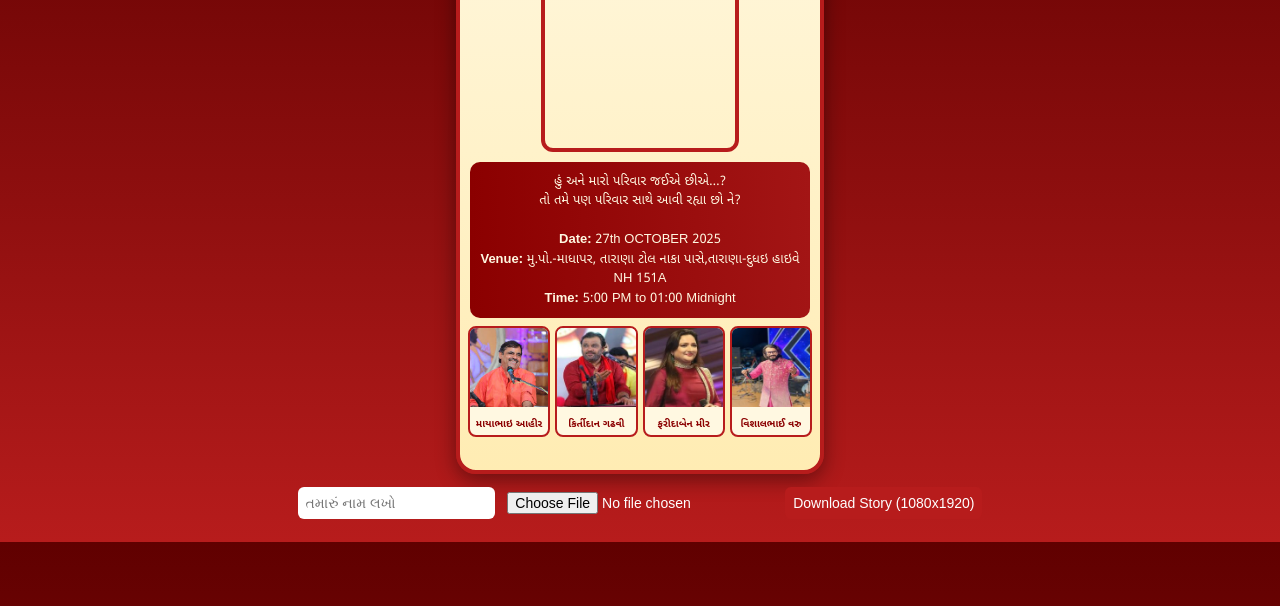
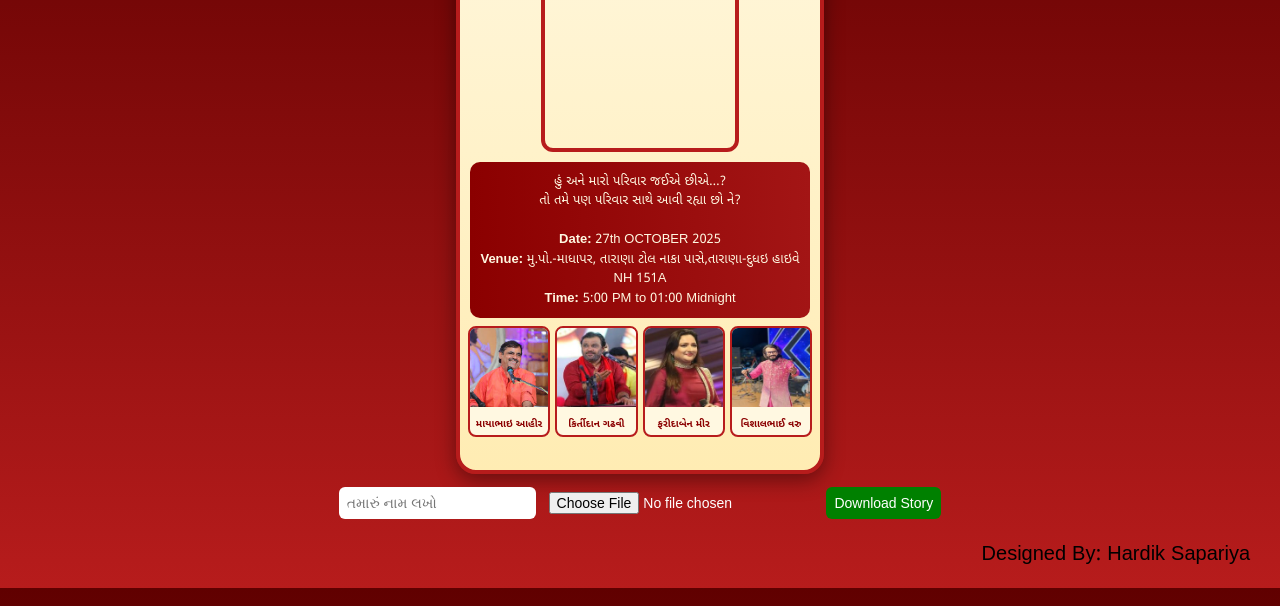
Before and after one commit to keyurc2003/vishwakarma_kelavani_dham, a plain HTML site: page index.html in a window 1280 px wide. Shown: the part 194-800 px from the top of the page. Drawn offline with nearby package versions, Linux system fonts and the light colour scheme.

Commit message:
added credit name

```diff
--- a/index.html
+++ b/index.html
@@ -122,6 +122,17 @@
       cursor: pointer;
     }
 
+    #downloadBtn{
+     background-color: green;
+    }
+
+    #credit{
+      color: black;
+      margin-right: 10px;
+      font-size: 20px;
+      float: right
+    }
+
     .no-capture {
       display: block;
     }
@@ -152,19 +163,19 @@
 
     <div class="gallery">
       <div class="gallery-item">
-        <img src="img/mayabhai.jfif" alt="માયાલાલ આહીર">
+        <img src="img/mayabhai.jfif" alt="માયાભાઇ આહીર">
         <p>માયાભાઇ આહીર</p>
       </div>
       <div class="gallery-item">
-        <img src="img/Kirtidan_Gadhvi.jpg" alt="નિરલકાંત ગઢવી">
+        <img src="img/Kirtidan_Gadhvi.jpg" alt="કિર્તીદાન ગઢવી">
         <p>કિર્તીદાન ગઢવી</p>
       </div>
       <div class="gallery-item">
-        <img src="IMG/Farida_Meer.jpg" alt="ફાલ્ગુની મીરા">
+        <img src="img/Farida_Meer.jpg" alt="ફરીદાબેન મીર">
         <p>ફરીદાબેન મીર</p>
       </div>
       <div class="gallery-item">
-        <img src="IMG/Vishal_Varu.jpg" alt="વિશાલભાઈ વરુ">
+        <img src="img/Vishal_Varu.jpg" alt="વિશાલભાઈ વરુ">
         <p>વિશાલભાઈ વરુ</p>
       </div>
     </div>
@@ -172,10 +183,10 @@
 
   <div class="no-capture">
     <input type="text" id="userName" placeholder="તમારું નામ લખો" />
-    <input type="file" id="imageUpload" accept="image/*" />
-    <button id="downloadBtn">Download Story (1080x1920)</button>
+    <input type="file" id="imageUpload" accept="image/*" placeholder="ફોટો પસંદ કરો"/>
+    <button id="downloadBtn">Download Story</button>
   </div>
-
+  <p id="credit">Designed By: Hardik Sapariya</p>
   <script>
     const imageUpload = document.getElementById("imageUpload");
     const preview = document.getElementById("preview");
```
